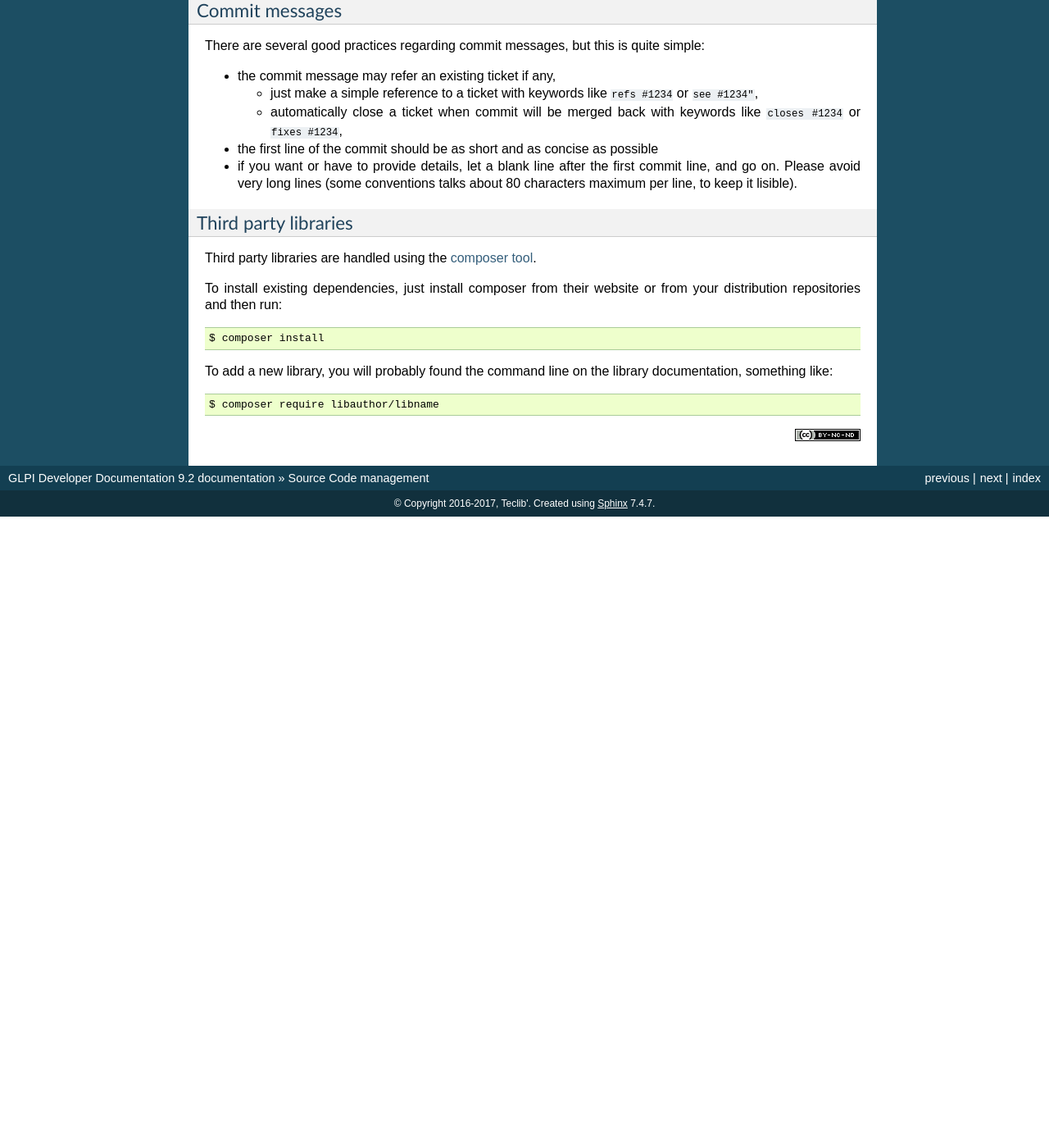
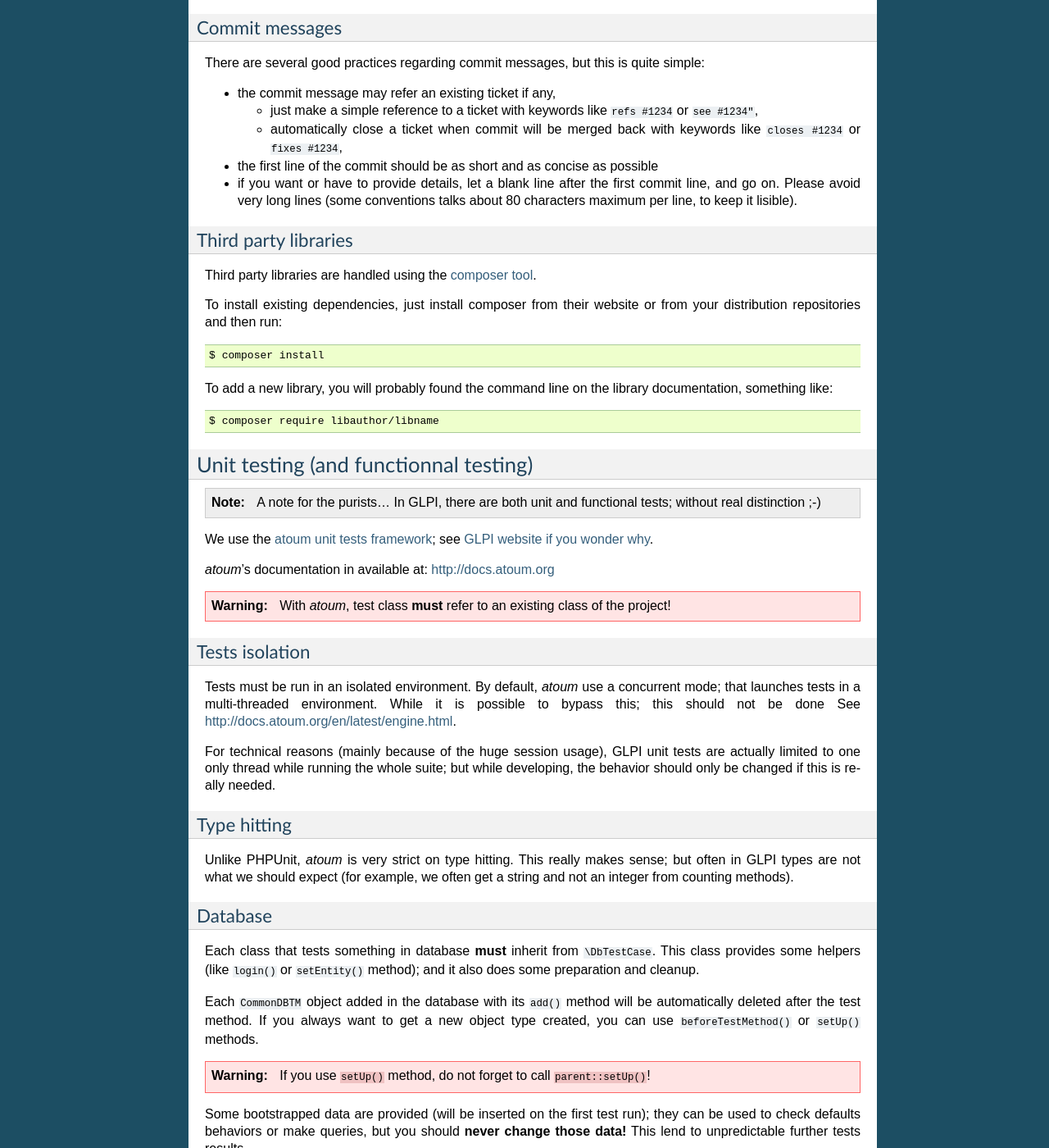
Before and after one commit to glpi-project/docdev, a Sphinx documentation site: the page built from source/sourcecode.rst, in a window 1280 px wide and 1400 px high, scrolled down 4009 px. Shown: the whole window at 82% size. Built offline with Sphinx 7.4.7, drawn with Linux system fonts in a browser that asks for light colours; before the commit the page ends 4639 px from its top, so only the background shows below that; some of the changed text lies outside the part shown.

Commit message:
Add a word about unit tests

```diff
--- a/source/sourcecode.rst
+++ b/source/sourcecode.rst
@@ -27,7 +27,7 @@ Testing
 
 There are more and more unit tests in GLPI; we use the `atoum unit tests framework <http://atoum.org>`_.
 
-Every proposal **must** contains unit tests; for new features as well as bugfixes. For the bugfixes; this is not a strict requirement if this is part of code that is not tested at all yet.
+Every proposal **must** contains unit tests; for new features as well as bugfixes. For the bugfixes; this is not a strict requirement if this is part of code that is not tested at all yet. See the :ref:`unit testing section <unittests>` at the bottom of the page.
 
 Anyways, existing unit tests may never be broken, if you made a change that breaks something, check your code, or change the unit tests, but fix that! ;)
 
@@ -244,3 +244,101 @@ To add a new library, you will probably found the command line on the library do
 .. code-block:: bash
 
    $ composer require libauthor/libname
+
+.. _unittests:
+
+Unit testing (and functionnal testing)
+--------------------------------------
+
+.. note::
+
+   A note for the purists... In GLPI, there are both unit and functional tests; without real distinction ;-)
+
+We use the `atoum unit tests framework <http://atoum.org>`_; see `GLPI website if you wonder why <http://glpi-project.org/spip.php?breve375>`_.
+
+`atoum`'s documentation in available at: http://docs.atoum.org
+
+.. warning::
+
+   With `atoum`, test class **must** refer to an existing class of the project!
+
+Tests isolation
+^^^^^^^^^^^^^^^
+
+Tests must be run in an isolated environment. By default, `atoum` use a concurrent mode; that launches tests in a multi-threaded environment. While it is possible to bypass this; this should not be done See http://docs.atoum.org/en/latest/engine.html.
+
+For technical reasons (mainly because of the huge session usage), GLPI unit tests are actually limited to one only thread while running the whole suite; but while developing, the behavior should only be changed if this is really needed.
+
+Type hitting
+^^^^^^^^^^^^
+
+Unlike PHPUnit, `atoum` is very strict on type hitting. This really makes sense; but often in GLPI types are not what we should expect (for example, we often get a string and not an integer from counting methods).
+
+Database
+^^^^^^^^
+
+Each class that tests something in database **must** inherit from ``\DbTestCase``. This class provides some helpers (like ``login()`` or ``setEntity()`` method); and it also does some preparation and cleanup.
+
+Each ``CommonDBTM`` object added in the database with its ``add()`` method will be automatically deleted after the test method. If you always want to get a new object type created, you can use ``beforeTestMethod()`` or ``setUp()`` methods.
+
+.. warning::
+
+   If you use ``setUp()`` method, do not forget to call ``parent::setUp()``!
+
+Some bootstrapped data are provided (will be inserted on the first test run); they can be used to check defaults behaviors or make queries, but you should **never change those data!** This lend to unpredictable further tests results.
+
+Variables declaration
+^^^^^^^^^^^^^^^^^^^^^
+
+When you use a property that has not been declared, you will have errors that may be quite difficult to understand. Just remember to always declare property you use!
+
+.. code-block:: php
+
+   <?php
+
+   class MyClass extends atoum {
+      private $myprop;
+
+      public function testMethod() {
+         $this->myprop = 'foo'; //<-- error here if missing "private $myprop"
+      }
+   }
+
+Launch tests
+^^^^^^^^^^^^
+
+You can install `atoum` from composer (just run ``composer install`` from GLPI directory) or even system wide.
+
+There are two directories for tests:
+
+* ``tests/units`` for main core tests;
+* ``tests/api`` for API tests.
+
+You can choose to run tests on a whole directory, or on any file. You have to specify a bootstrap file each time:
+
+.. code-block:: bash
+
+   $ atoum -bf tests/bootstrap.php -mcn 1 -d tests/units/
+   [...]
+   $ atoum -bf tests/bootstrap.php -f tests/units/Html.php
+
+
+If you want to run the API tests suite, you need to run a development server:
+
+.. code-block:: bash
+
+   php -S localhost:8088 tests/router.php &>/dev/null &
+
+
+Running `atoum` without any arguments will show you the possible options. Most important are:
+
+* ``-bf`` to set bootstrap file,
+* ``-d`` to run tests located in a whole directory,
+* ``-f`` to run tests on a standalone file,
+* ``--debug`` to get extra informations when something goes wrong,
+* ``-mcn`` limit number of concurrent runs. This is unfortunately mandatory running the whole test suite right now :/,
+* ``-ncc`` do not generate code coverage,
+* ``--php`` to change PHP executable to use,
+* ``-l`` loop mode.
+
+Note that if you do not use the `-ncc` switch; coverage will be generated in the `tests/code-coverage/` directory.
```
